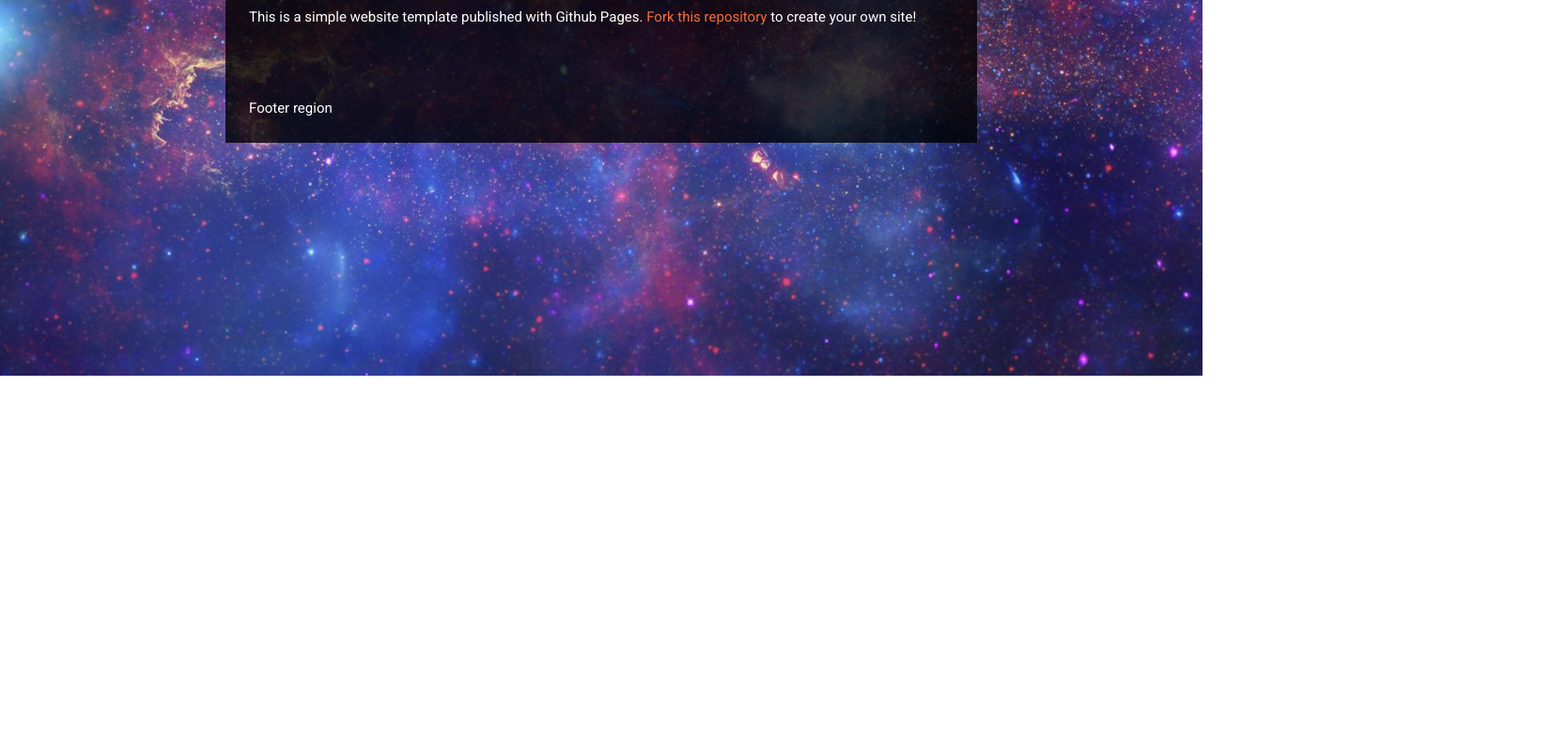
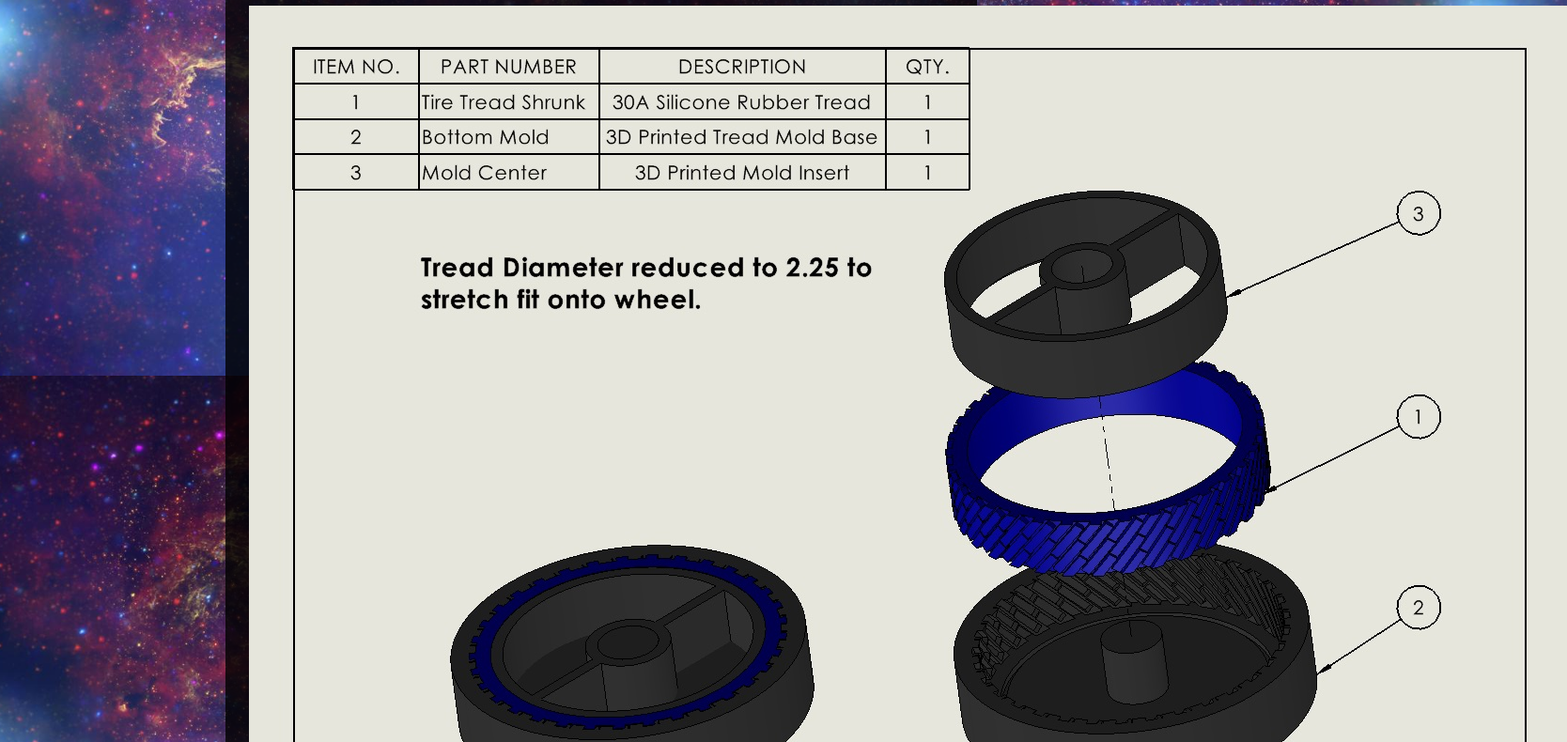
Before and after one commit to rlewis56/portfolio3, a plain HTML site: page index.html in a window 1280 px wide. Shown: the part 400-1190 px from the top of the page at 94% size, 1668 px wide, since content can reach past the window. Before the commit the page ends 800 px from the top, so only its background shows below. Drawn offline with nearby package versions, Linux system fonts and the light colour scheme.

Commit message:
Update index.html

```diff
--- a/index.html
+++ b/index.html
@@ -3,7 +3,7 @@
   <head>
     <!-- Page setup -->
     <meta charset="utf-8">
-    <title>Your title here</title>
+    <title>Portfolio of Projects</title>
     <meta name="description" content="A brief description of your site for search engines">
     <meta name="author" content="Information about the author here">
     <meta name="viewport" content="width=device-width, initial-scale=1, maximum-scale=1, user-scalable=no"/>
@@ -46,7 +46,9 @@
           <div id="home" class="content-region hide">
             <h2>Home</h2>
             <p>
-              This is a simple website template published with Github Pages. <a href="https://github.com/zirafa/simple-website-template">Fork this repository</a> to create your own site!
+              <img src="molddrawing.jpg"><br>
+              3D Printed silicone mold.<br>
+              <a href="https://github.com/zirafa/simple-website-template">Fork this repository</a> to create your own site!
             </p>
           </div>
 
```
